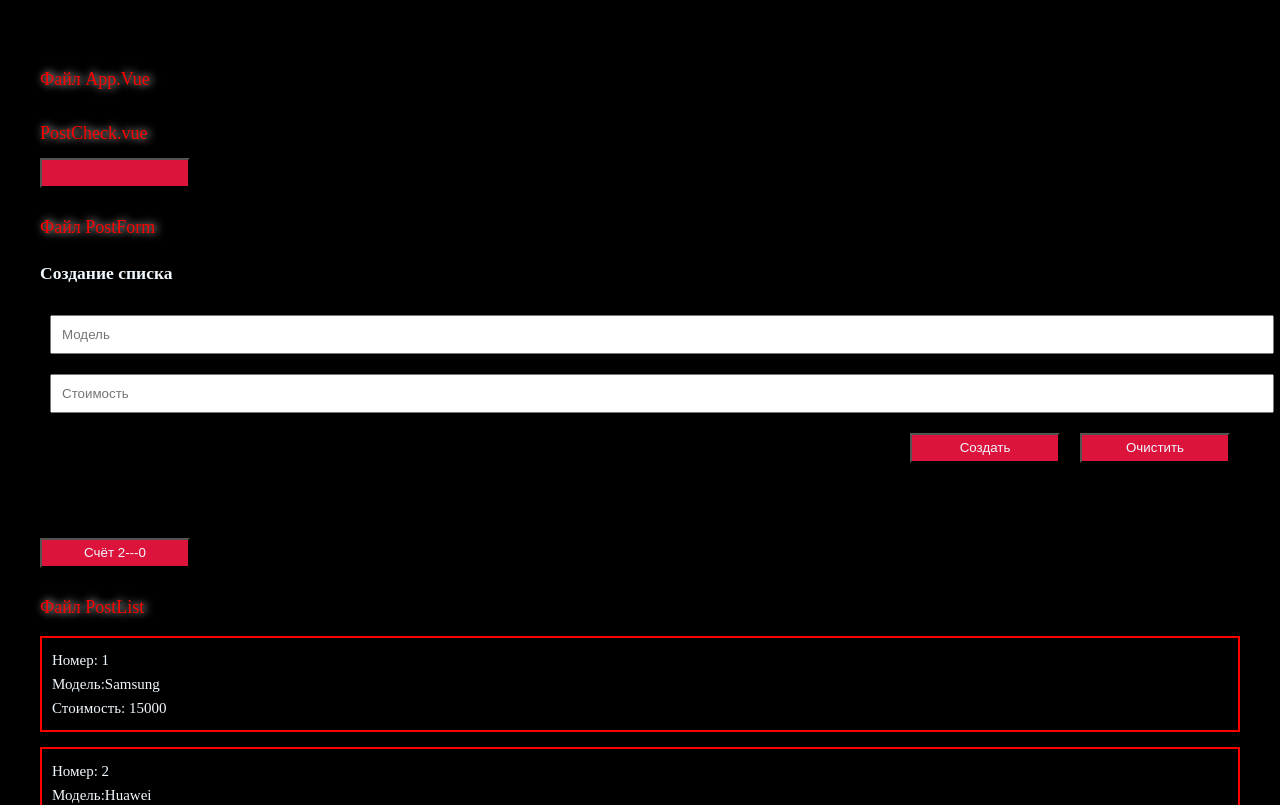
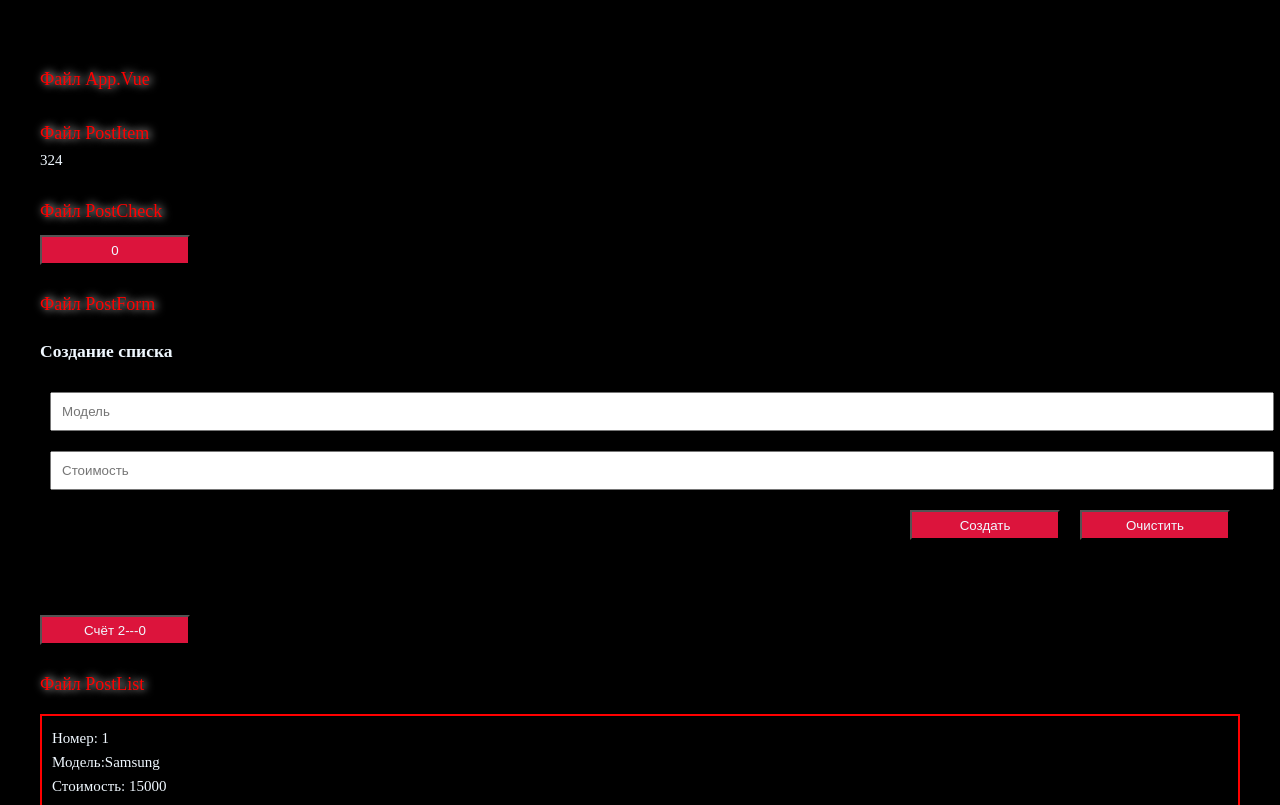
Before and after one commit to belkud/vueShop, a Vue app in the folder shop/: page / in a window 1280 px wide. Shown: the top 805 px of the page. Built offline with nearby package versions, Linux system fonts and the light colour scheme.

Commit message:
postItem

```diff
--- a/shop/src/App.vue
+++ b/shop/src/App.vue
@@ -2,12 +2,13 @@
       <template>
         <div class="components">Файл App.Vue</div>
           <div class="app">
-
+            <post-item />
             <post-check />
             <post-form
             @create2="createPost"
             />
             <!--! @create2 - передача данных из ребёнка к родителю -->
+
 
             <post-list
                :massive="massive"
@@ -25,11 +26,12 @@
 import PostCheck from '@/components/PostCheck.vue'
 import PostForm from "./components/PostForm.vue";
 import PostList from "@/components/PostList.vue";
+import PostItem from "@/components/PostItem.vue"
 
 
 export default{
 components: {
-  PostForm, PostList, PostCheck
+  PostForm, PostList, PostCheck, PostItem
 },
 
   data(){
@@ -54,7 +56,6 @@ components: {
 
 
 
-
 <style>
  button {
     color: aliceblue !important;
--- a/shop/src/components/PostCheck.vue
+++ b/shop/src/components/PostCheck.vue
@@ -1,9 +1,21 @@
 <template>
-    <div class="components">PostCheck.vue</div>
-    <button > {{ checkScore }}</button>
+    <div class="components">Файл PostCheck</div>
+    <button @click="checkButton"> {{ checkScore }}</button>
 </template>
 
 <script>
+export default {
+    data(){
+        return {
+            checkScore: 0
+        }
+    },
+    methods: {
+        checkButton(){
+            this.checkScore+=1
+        },
+    },
+}
 </script>
 
 <style scoped>
--- a/shop/src/components/PostForm.vue
+++ b/shop/src/components/PostForm.vue
@@ -41,6 +41,7 @@ export default {
       mass: {
         model:'',
         price:'',
+        number:3,
       }
     }
   },
@@ -51,11 +52,13 @@ export default {
     createPost(event) {
       event.preventDefault()
       this.mass.id = Date.now();
+      this.mass.number+=1
       this.$emit('create2', this.mass);
 
       this.mass = {
         model: '',
         price: '',
+        number: number+=1
       }
     }
   }
--- /dev/null
+++ b/shop/src/components/PostItem.vue
@@ -0,0 +1,13 @@
+<template>
+    <div class="components">Файл PostItem</div>
+<div>324</div>
+
+</template>
+
+<script>
+
+</script>
+
+<style>
+
+</style>
--- a/shop/src/components/PostList.vue
+++ b/shop/src/components/PostList.vue
@@ -27,13 +27,10 @@
   border: 2px solid red;
   padding: 10px;
   margin-top: 15px;
-  /* position: absolute; */
-  /* width: 100%; */
 }
 .mass:hover {
   border: 2px solid orange;
   transition: .3s;
-
   }
 
 
```
